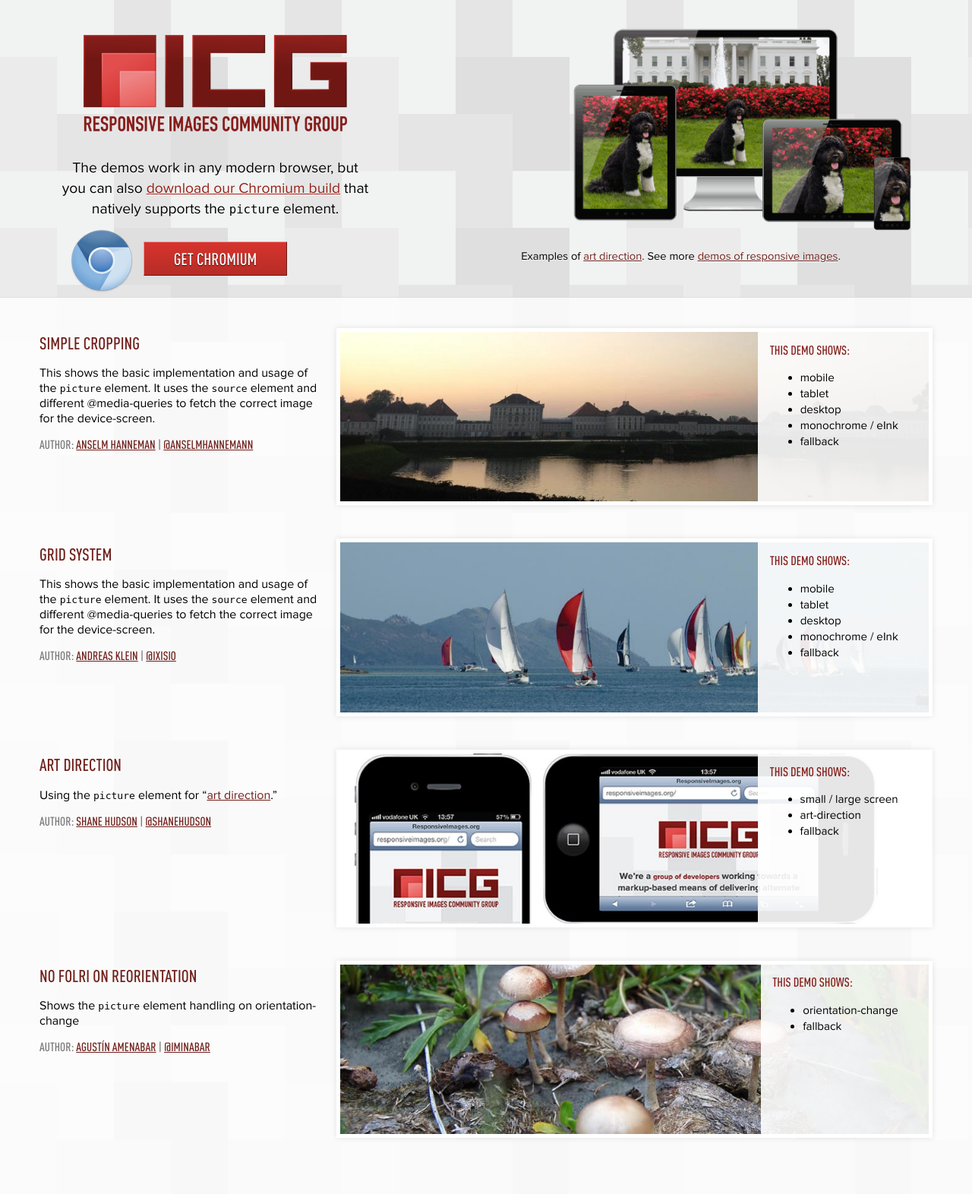
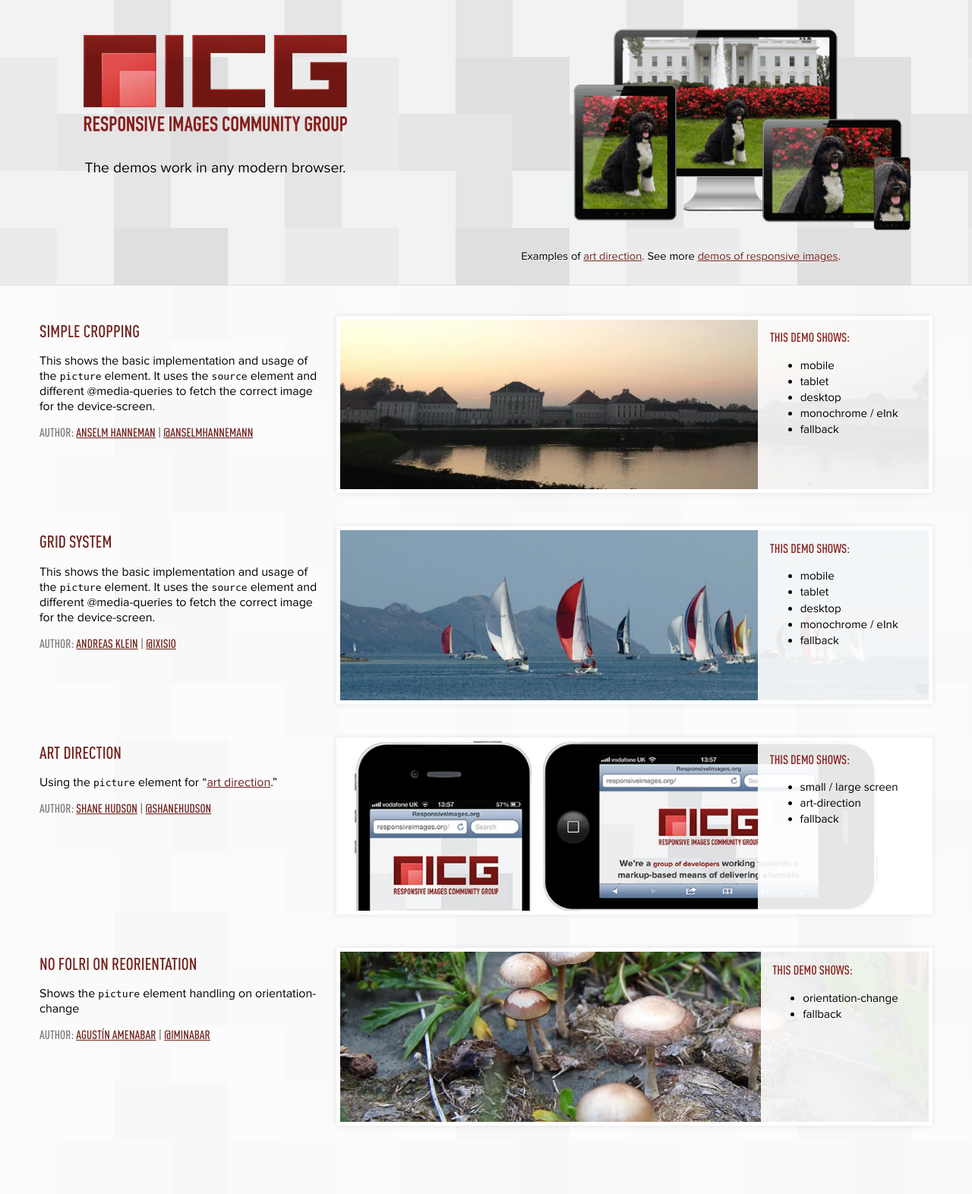
Before and after one commit to ResponsiveImagesCG/responsiveimages.org, a PHP site: page /demos/ in a window 1280 px wide. Shown: the top 1572 px of the page at 76% size. Run offline with PHP 8.4, Linux system fonts and the light colour scheme.

Commit message:
Remove chromium build from demos

```diff
--- a/css/enhanced.css
+++ b/css/enhanced.css
@@ -537,18 +537,6 @@ a:hover .assets-hed {
 	font-size: .8em;
 	line-height: 1.3;
 }
-.demo-intro:before,
-.chromium {
-	background: url(_img/chromium.png) right top no-repeat;
-	padding-right: 100px;
-	min-height: 100px;
-	background-size: 90px;
-}
-.demo-intro:before,
-.doc-head .chromium {
-	background-position: left bottom;
-}
-
 picture {
 	display: block;
 	position: relative;
--- a/demos/index.php
+++ b/demos/index.php
@@ -22,8 +22,7 @@
 	<header class="doc-head">
 	  <div class="col-a demo-intro">
 			<h1 class="logo"><a href="http://responsiveimages.org"><img src="/img/logo.png" alt="Responsive Images Community Group logo"></a></h1>
-			<p class="intro">The demos  work in any modern browser, but you can also  <a href="https://github.com/yoavweiss/RespImg-WebCore/downloads">download our Chromium build</a> that natively supports the <code>picture</code> element.</p>
-			<a href="http://downloads.responsiveimages.org/" class="subhed go">Get Chromium</a>
+			<p class="intro">The demos work in any modern browser.</p>
 		</div>
 	<figure class="col-b live-demo">
 			<picture>
--- a/index.php
+++ b/index.php
@@ -102,7 +102,7 @@
 
 				<section class="col-three topic">
 					<h1 class="subhed"><a href="http://responsiveimages.org/demos/">Try it now!</a></h1>
-					<p class="chromium">The members of the RICG have put together a number of demos for the <code>picture</code> and <code>srcset</code> elements. The demos on this page work in any modern browser, but if you want to see the real deal grab our <a href="http://downloads.responsiveimages.org/">Chromium build</a>.</p>
+					<p>The members of the RICG have put together a number of demos for the <code>picture</code> and <code>srcset</code> elements. The demos on this page work in any modern browser.</p>
 
 					<a href="http://responsiveimages.org/demos/" class="more">View the Demos</a>
 				</section>
```
